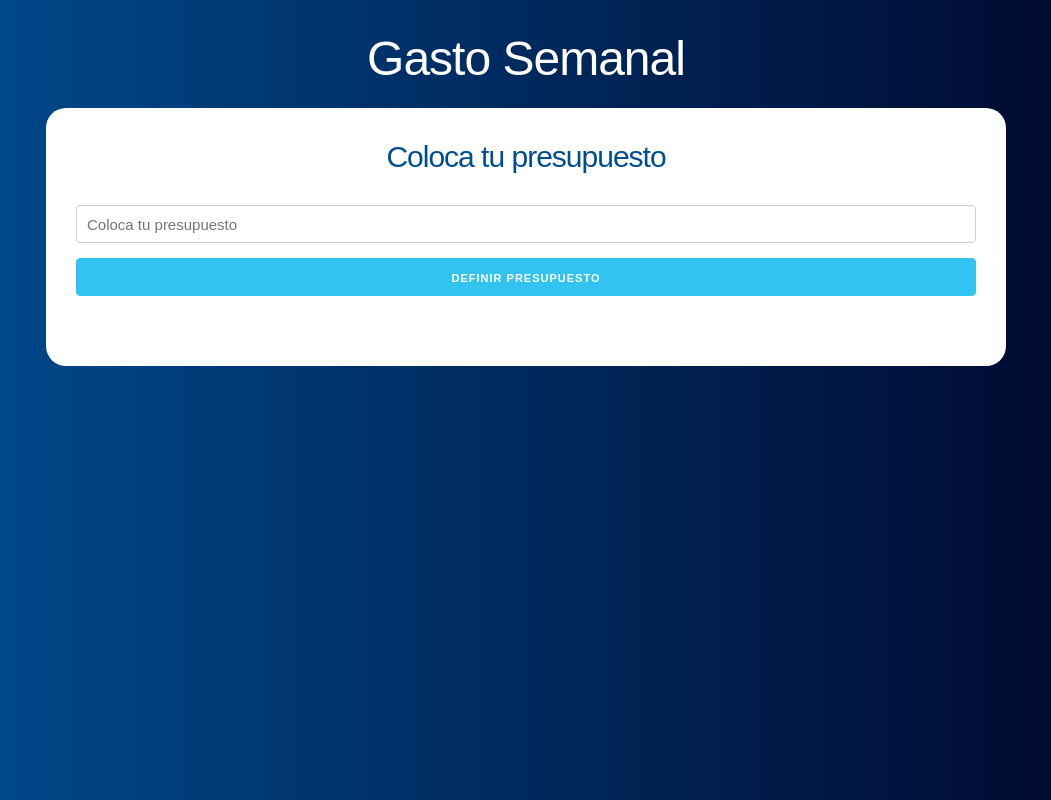
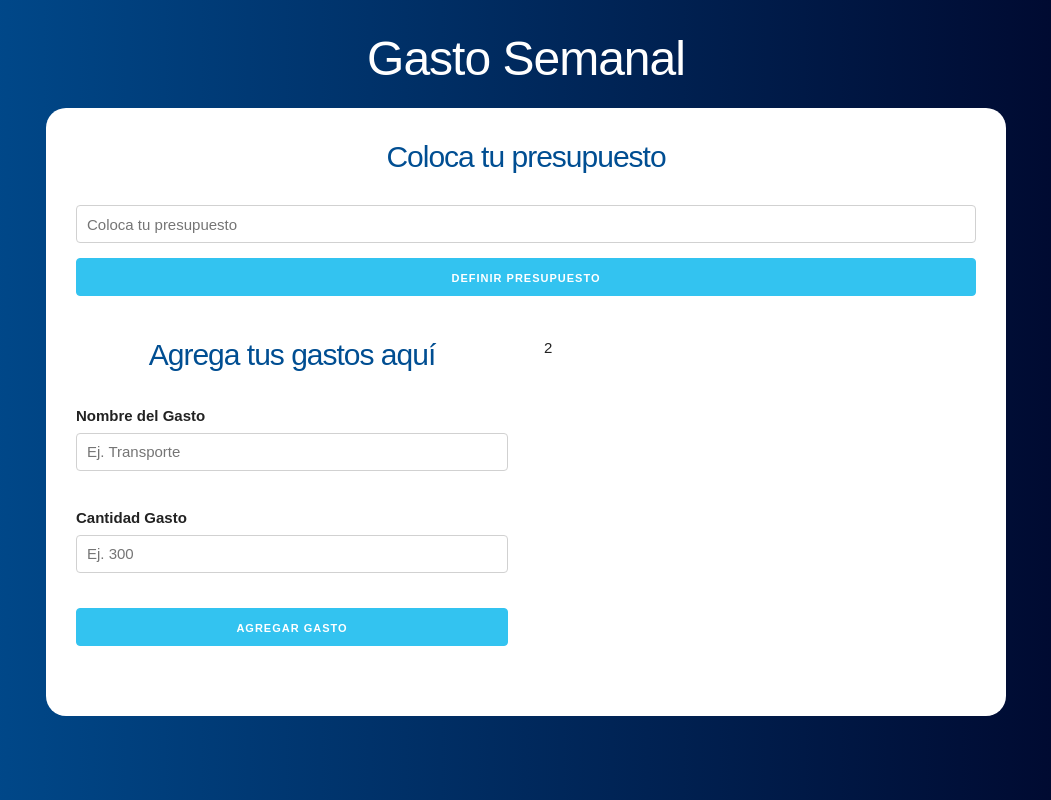
Before and after one commit to patorma/presupuesto, a React (Create React App) app: page / in a window 1280 px wide. Shown: the whole page, without its empty margins (114-1165 px from the left). Built offline with nearby package versions, Linux system fonts and the light colour scheme.

Commit message:
almacenamiento del presupuesto y creando formulario de gastos

```diff
--- a/src/App.js
+++ b/src/App.js
@@ -1,13 +1,27 @@
-import React from "react";
+import React, { useState } from "react";
 import Pregunta from "./components/Pregunta";
+import Formulario from "./components/Formulario";
 
 function App() {
+  // definir el state
+  const [presupuesto, guardarPresupuesto] = useState(0);
+  const [restante, guardarRestante] = useState(0);
+
   return (
     <div className="container">
       <header>
         <h1>Gasto Semanal</h1>
         <div className="contenido-principal contenido">
-          <Pregunta />
+          <Pregunta
+            guardarPresupuesto={guardarPresupuesto}
+            guardarRestante={guardarRestante}
+          />
+          <div className="row">
+            <div className="one-half column">
+              <Formulario />
+            </div>
+            <div className="one-half column">2</div>
+          </div>
         </div>
       </header>
     </div>
--- /dev/null
+++ b/src/components/Formulario.js
@@ -0,0 +1,28 @@
+import React, { useState } from "react";
+
+const Formulario = () => {
+  return (
+    <form>
+      <h2>Agrega tus gastos aquí</h2>
+      <div className="campo">
+        <label>Nombre del Gasto</label>
+        <input
+          type="text"
+          className="u-full-width"
+          placeholder="Ej. Transporte"
+        />
+      </div>
+      <div className="campo">
+        <label>Cantidad Gasto</label>
+        <input type="number" className="u-full-width" placeholder="Ej. 300" />
+      </div>
+      <input
+        type="submit"
+        className="button-primary u-full-width"
+        value="Agregar Gasto"
+      />
+    </form>
+  );
+};
+
+export default Formulario;
--- a/src/components/Pregunta.js
+++ b/src/components/Pregunta.js
@@ -1,7 +1,7 @@
 import React, { useState } from "react";
 import Error from "./Error";
 
-const Pregunta = () => {
+const Pregunta = ({ guardarPresupuesto, guardarRestante }) => {
   // definir el state
   // se inicia en cero el presupuesto
   const [cantidad, guardarCantidad] = useState(0);
@@ -25,8 +25,10 @@
       return;
     }
 
-    // si se pasa la valiodación
+    // si se pasa la validación
     guardarError(false);
+    guardarPresupuesto(cantidad);
+    guardarRestante(cantidad);
   };
 
   return (
```
